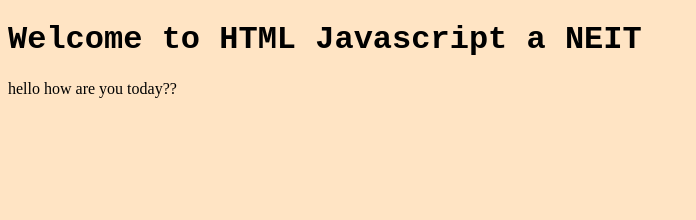
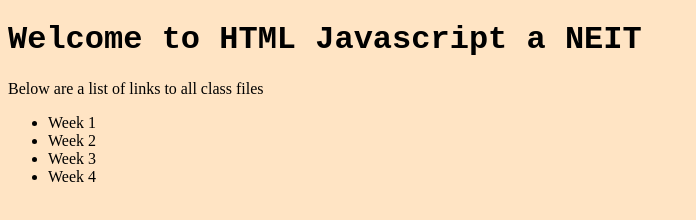
Before and after one commit to cityboy401/HTMLJS2024, a plain HTML site: page index.html in a window 1280 px wide. Shown: the whole page, without its empty margins (0-696 px from the left). Drawn offline with Linux system fonts and the light colour scheme.

Commit message:
added unordered list of links to page

```diff
--- a/index.html
+++ b/index.html
@@ -16,6 +16,12 @@
     </head>
     <body style="background-color: bisque;">
         <h1 style="font-family: 'Courier New', Courier, monospace; color:rgb(red, green, blue)">Welcome to HTML Javascript a NEIT</h1>
-        <p>hello how are you today??</p>
+        <p>Below are a list of links to all class files</p>
+        <ul>
+            <li>Week 1</li>
+            <li>Week 2</li>
+            <li>Week 3</li>
+            <li>Week 4</li>
+        </ul>
     </body>
 </html>
```
